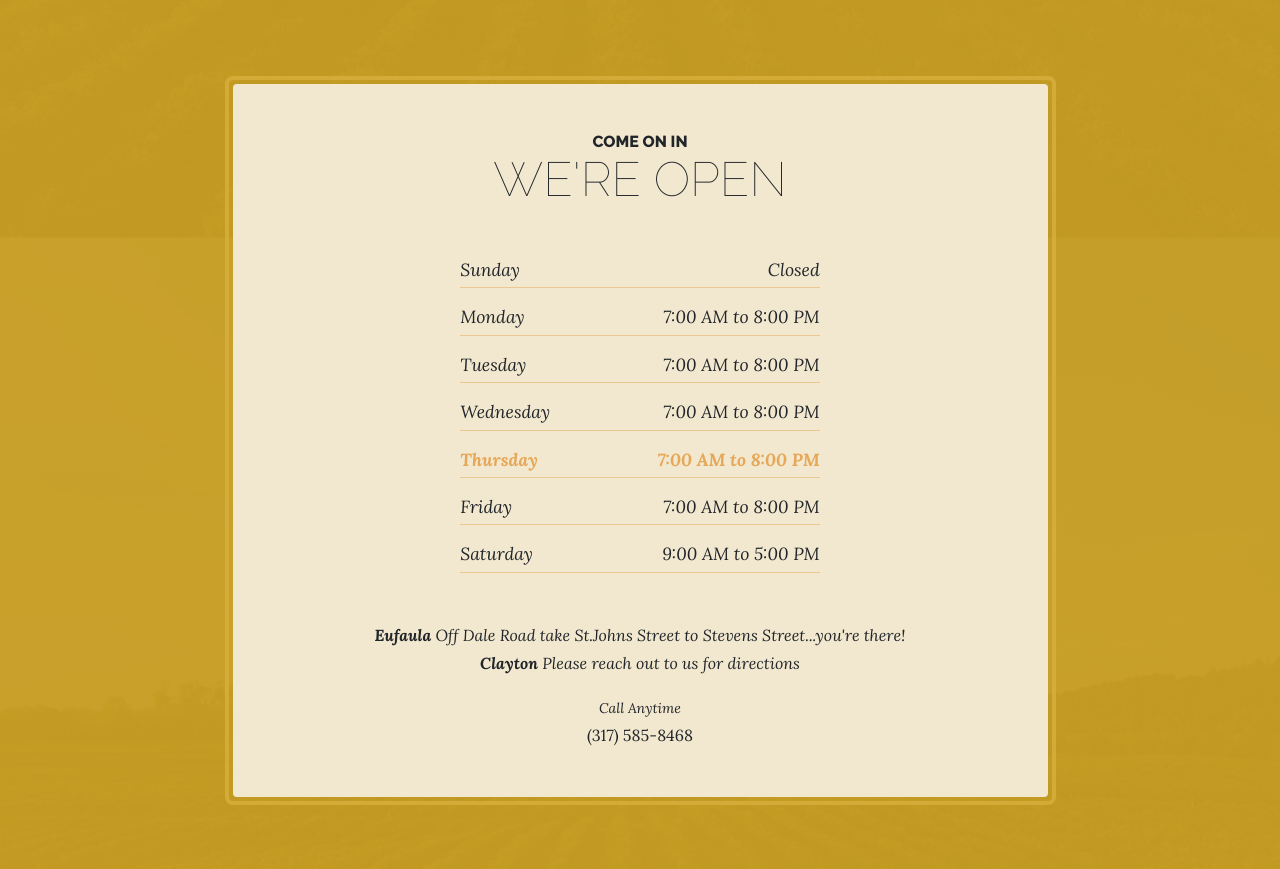
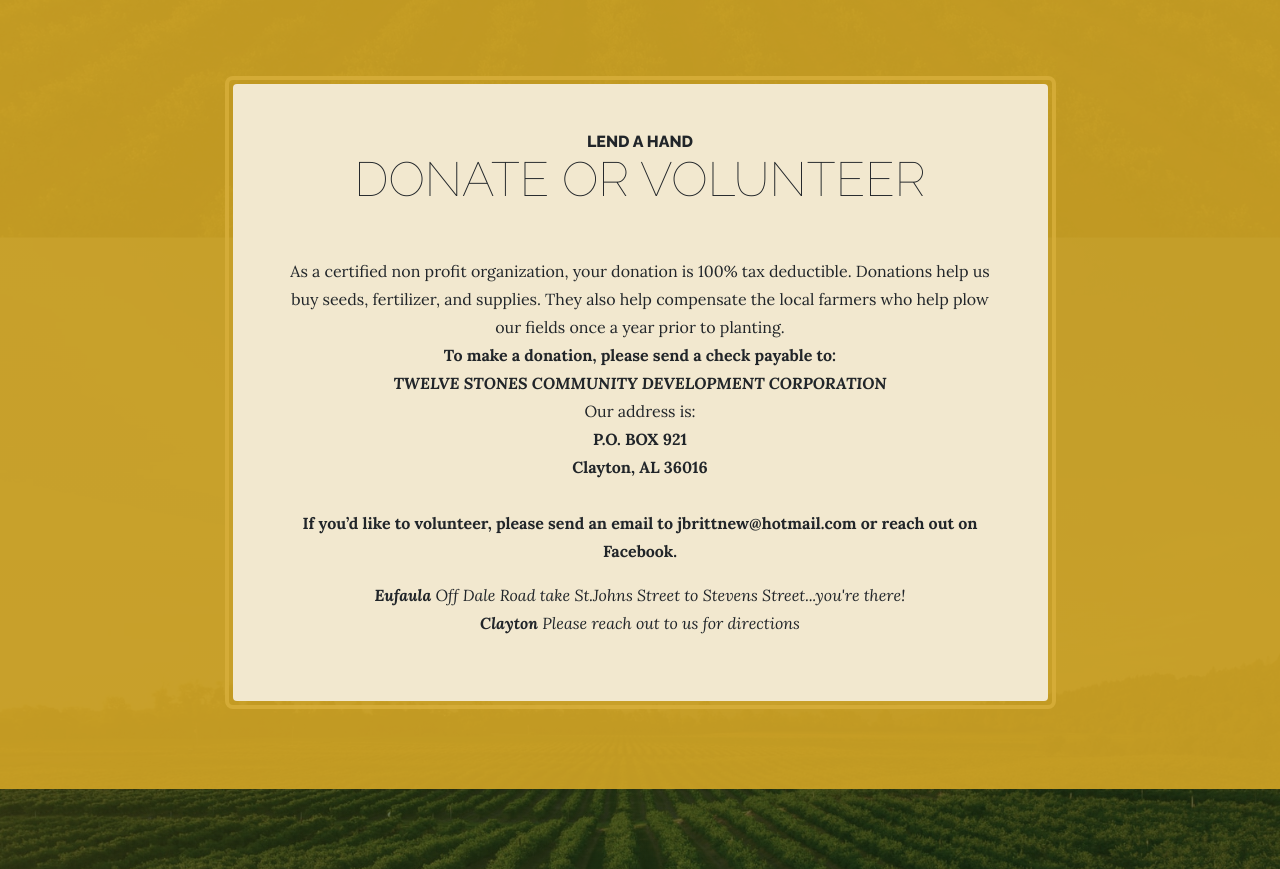
Before and after one commit to Twelve-Stones-Community-Garden/Twelve-Stones-Community-Garden.github.io, a plain HTML site: page index.html in a window 1280 px wide. Shown: the part 2640-3509 px from the top of the page. Drawn offline with nearby package versions, Linux system fonts and the light colour scheme.

Commit message:
Support page update
Finally added most of the support page, just going to wait for some
feedback now!

```diff
--- a/index.html
+++ b/index.html
@@ -45,7 +45,7 @@
                 </div>
             </div>
         </nav>
-        <!-- Our Home page -->
+        <!-- Home page -->
         <section class="page-section clearfix" id="intro">
             <div class="container">
                 <div class="intro">
@@ -55,7 +55,7 @@
                             <span class="section-heading-upper">Since 2008</span>
                         </h2>
                         <p class="mb-3">we have served the communities of Eufaula and Clayton, Alabama by providing fresh produce to all who care to help with the harvest.</p>
-                        <div class="intro-button mx-auto"><a class="btn btn-primary btn-xl" href="#support  ">Support the gardens!</a></div>
+                        <div class="intro-button mx-auto"><a class="btn btn-primary btn-xl" href="#support">Support the gardens!</a></div>
                     </div>
                 </div>
             </div>
@@ -75,6 +75,7 @@
                 </div>
             </div>
         </section>
+        <!-- facebook block-->
         <section id="page-section cta">
             <div class="container">
                 <div class="row">
@@ -90,6 +91,7 @@
                 </div>
             </div>
         </section>
+        <!-- About Section -->
         <section class="page-section about-heading" id="about-section">
             <div class="container">
                 <img class="img-fluid rounded about-heading-img mb-3 mb-lg-0" src="assets/img/about.jpg" alt="..." />
@@ -108,54 +110,24 @@
                 </div>
             </div>
         </section>
+        <!-- Support Section -->
         <section class="page-section cta" id="support">
             <div class="container">
                 <div class="row">
                     <div class="col-xl-9 mx-auto">
                         <div class="cta-inner bg-faded text-center rounded">
                             <h2 class="section-heading mb-5">
-                                <span class="section-heading-upper">Come On In</span>
-                                <span class="section-heading-lower">We're Open</span>
+                                <span class="section-heading-upper">LEND A HAND</span>
+                                <span class="section-heading-lower">DONATE OR VOLUNTEER</span>
                             </h2>
-                            <ul class="list-unstyled list-hours mb-5 text-left mx-auto">
-                                <li class="list-unstyled-item list-hours-item d-flex">
-                                    Sunday
-                                    <span class="ms-auto">Closed</span>
-                                </li>
-                                <li class="list-unstyled-item list-hours-item d-flex">
-                                    Monday
-                                    <span class="ms-auto">7:00 AM to 8:00 PM</span>
-                                </li>
-                                <li class="list-unstyled-item list-hours-item d-flex">
-                                    Tuesday
-                                    <span class="ms-auto">7:00 AM to 8:00 PM</span>
-                                </li>
-                                <li class="list-unstyled-item list-hours-item d-flex">
-                                    Wednesday
-                                    <span class="ms-auto">7:00 AM to 8:00 PM</span>
-                                </li>
-                                <li class="list-unstyled-item list-hours-item d-flex">
-                                    Thursday
-                                    <span class="ms-auto">7:00 AM to 8:00 PM</span>
-                                </li>
-                                <li class="list-unstyled-item list-hours-item d-flex">
-                                    Friday
-                                    <span class="ms-auto">7:00 AM to 8:00 PM</span>
-                                </li>
-                                <li class="list-unstyled-item list-hours-item d-flex">
-                                    Saturday
-                                    <span class="ms-auto">9:00 AM to 5:00 PM</span>
-                                </li>
-                            </ul>
-                            <p class="address mb-5">
+                            <p>
+                                As a certified non profit organization, your donation is 100% tax deductible. Donations help us buy seeds, fertilizer, and supplies. They also help compensate the local farmers who help plow our fields once a year prior to planting.
+                                <br> <strong>To make a donation, please send a check payable to:<br> </strong><span class="heavy-font"><em>TWELVE STONES COMMUNITY DEVELOPMENT CORPORATION</em></span>
+                                <br>Our address is:<br><strong>P.O. BOX 921<br>Clayton, AL 36016</strong><br>
+                                <br><strong>If you’d like to volunteer, please send an email to jbrittnew@hotmail.com or reach out on Facebook.</strong>
                                 <em>
                                     <p><span class="heavy-font">Eufaula</span> Off Dale Road take St.Johns Street to Stevens Street...you're there!<br><span class="heavy-font">Clayton</span> Please reach out to us for directions</p>
                                 </em>
-                            </p>
-                            <p class="mb-0">
-                                <small><em>Call Anytime</em></small>
-                                <br/>
-                                (317) 585-8468
                             </p>
                         </div>
                     </div>
```
